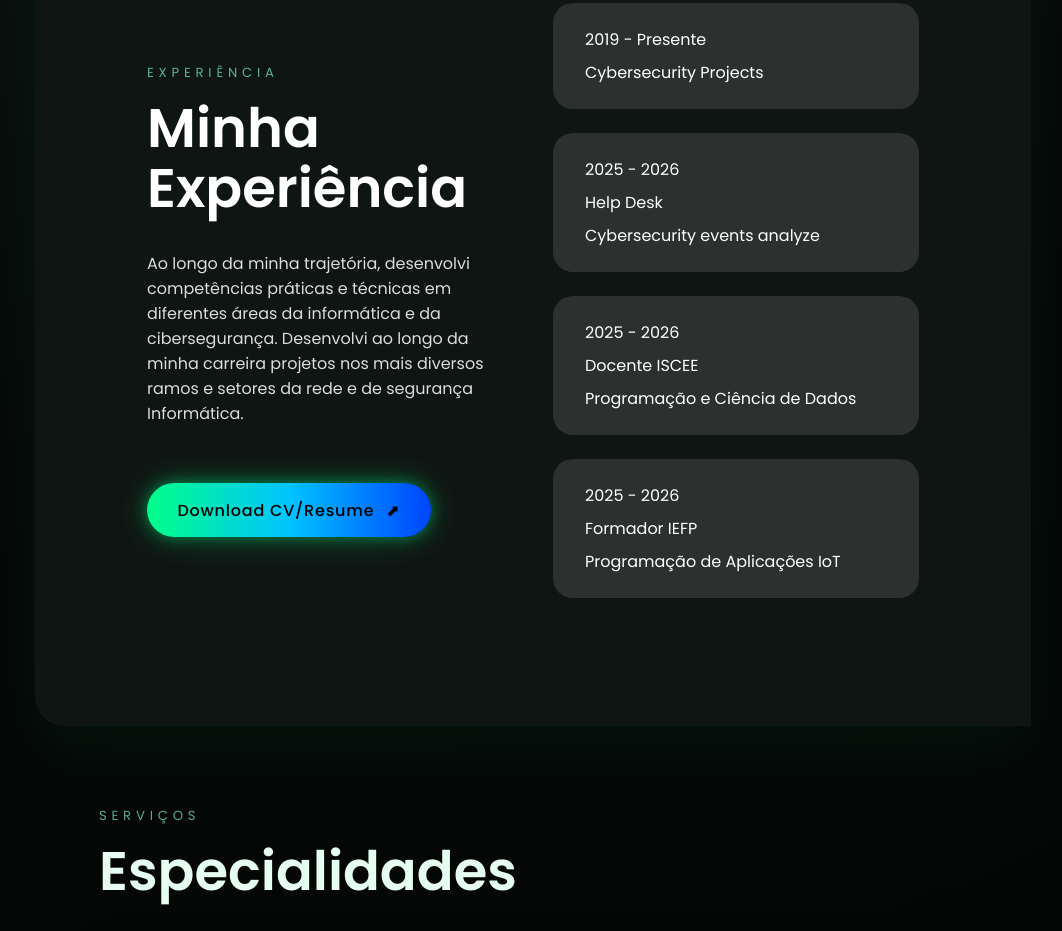
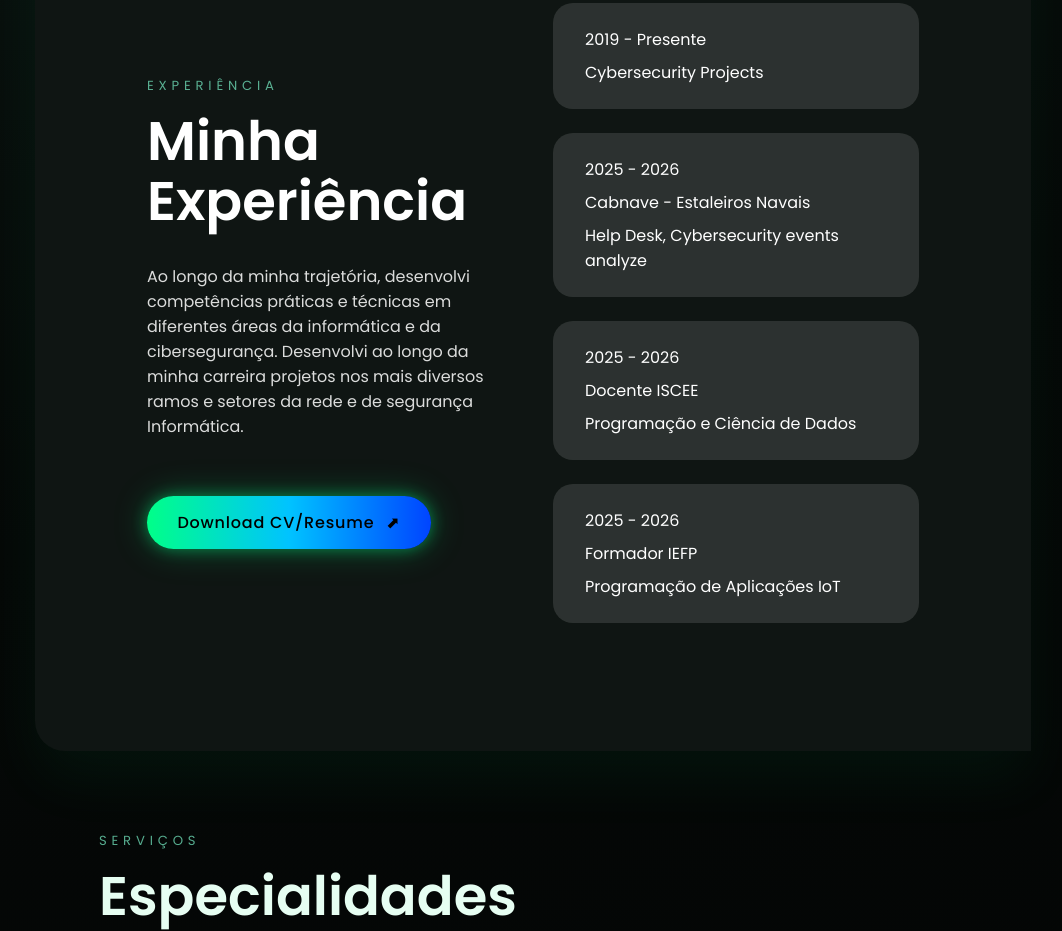
Before and after one commit to rafacoronel8/portfolioCV, a plain HTML site: page index.html in a window 1280 px wide. Shown: the part 2162-3093 px from the top of the page, without its empty margins (185-1247 px from the left). Drawn offline with Linux system fonts and the light colour scheme.

Commit message:
Update index.html

```diff
--- a/index.html
+++ b/index.html
@@ -171,8 +171,8 @@
                         </li>
                         <li>
                             <span class="experience__time">2025 - 2026</span>
-                            <span class="experience__time">Help Desk</span>
-                            <span class="experience__time">Cybersecurity events analyze</span>
+                            <span class="experience__time">Cabnave - Estaleiros Navais</span>
+                            <span class="experience__time">Help Desk, Cybersecurity events analyze</span>
                         </li>
                         <li>
                             <span class="experience__time">2025 - 2026</span>
@@ -372,4 +372,5 @@
 
     </script>
 </body>
+
 </html>
```
